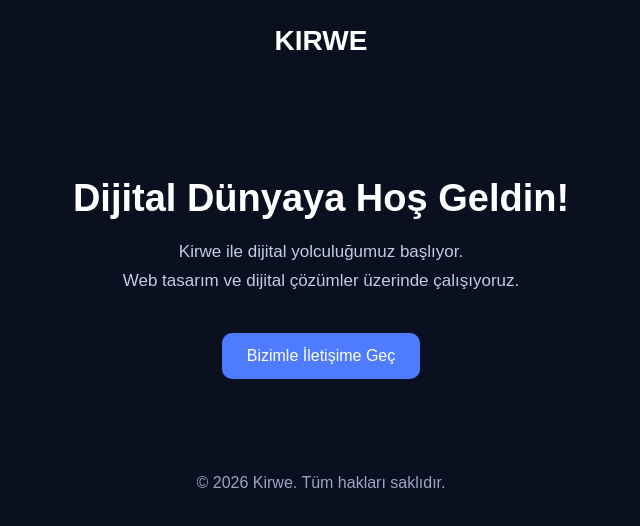
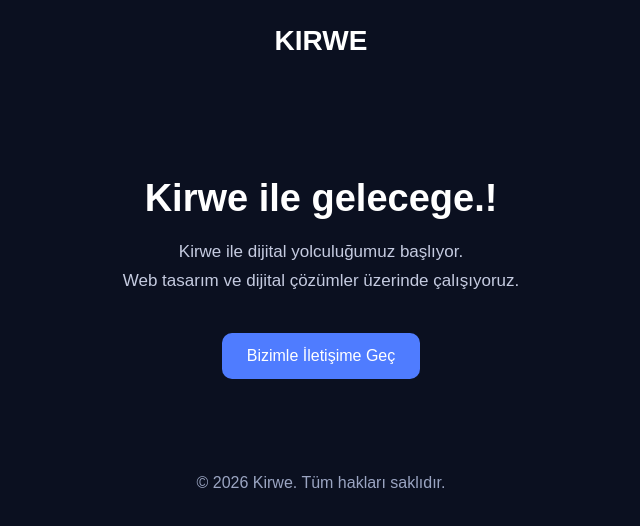
Before and after one commit to Kirwe54/Kirwe-site, a plain HTML site: page index.html in a window 1280 px wide. Shown: the whole page, without its empty margins (319-959 px from the left). Drawn offline with Linux system fonts and the light colour scheme.

Commit message:
Update header text in index.html

```diff
--- a/index.html
+++ b/index.html
@@ -33,7 +33,7 @@
 <body>
   <header>KIRWE</header>
   <main>
-    <h1>Dijital Dünyaya Hoş Geldin!</h1>
+    <h1>Kirwe ile gelecege.!</h1>
     <p>Kirwe ile dijital yolculuğumuz başlıyor.<br>
     Web tasarım ve dijital çözümler üzerinde çalışıyoruz.</p>
     <a href="mailto:info@kirwe.com">Bizimle İletişime Geç</a>
```
